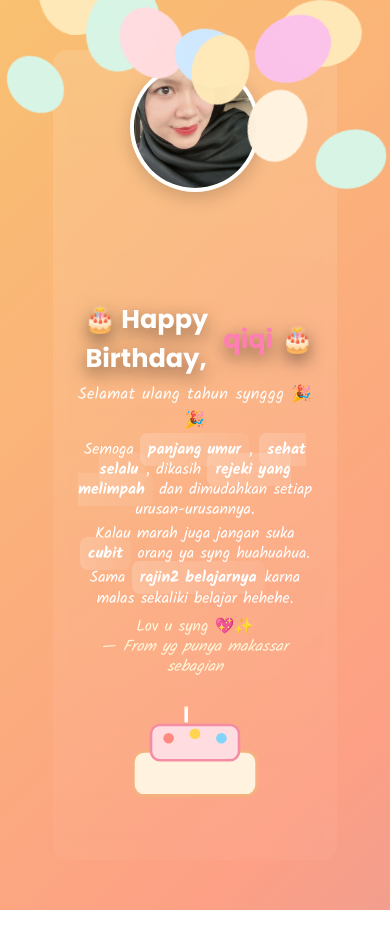
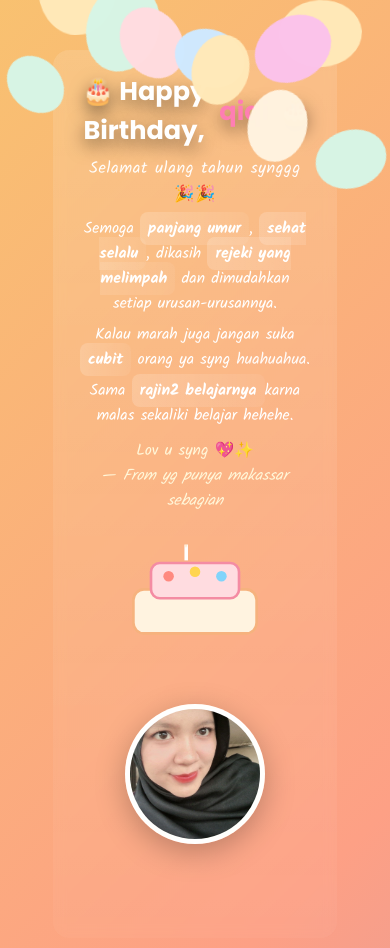
Before and after one commit to b14ckr4v3no/Project_Tahunan, a plain HTML site: page index.html in a window 390 px wide. Before the commit the page ends 910 px from the top, so only its background shows below. Drawn offline with Linux system fonts and the light colour scheme.

Commit message:
Revert style.css to previous committed version

```diff
--- a/style.css
+++ b/style.css
@@ -15,8 +15,7 @@ body{
   animation: gradientBG 18s ease infinite;
   color: #222;
   min-height:100vh;
-  /* allow scrolling on mobile */
-  overflow:auto;
+  overflow:hidden;
   display:flex;align-items:center;justify-content:center;
 }
 
@@ -26,34 +25,34 @@ body{
   width:min(980px,94%);
   margin:0 auto;
   display:flex;
-  gap:14px; /* tightened gap */
+  gap:24px;
   align-items:center;
   background: linear-gradient(180deg, var(--card-bg), rgba(255,255,255,0.04));
-  padding:16px 18px;border-radius:14px;box-shadow:0 8px 20px rgba(0,0,0,0.14);
+  padding:22px;border-radius:16px;box-shadow:0 10px 30px rgba(0,0,0,0.18);
   backdrop-filter: blur(6px);
 }
 
 .left{flex:0 0 220px}
 .right{flex:1;text-align:left;padding:8px 12px}
 
-.photo-frame{width:180px;height:180px;margin:0 auto 6px;border-radius:50%;overflow:hidden;border:5px solid rgba(255,255,255,0.9);box-shadow:0 6px 18px rgba(0,0,0,0.18);background:linear-gradient(180deg,#fff,#ffe);}
+.photo-frame{width:200px;height:200px;margin:0 auto;border-radius:50%;overflow:hidden;border:6px solid rgba(255,255,255,0.85);box-shadow:0 8px 30px rgba(0,0,0,0.25);background:linear-gradient(180deg,#fff,#ffe);}
 .photo-frame img{width:100%;height:100%;object-fit:cover;display:block}
 .photo-frame{position:relative}
 .photo-fallback{position:absolute;inset:0;display:flex;align-items:center;justify-content:center;background:linear-gradient(180deg,rgba(0,0,0,0.18),rgba(0,0,0,0.08));color:#fff;font-size:4rem;font-weight:700}
 .photo-fallback span{display:inline-block}
 
-.title{font-size:2.1rem;margin:0 0 4px 0;color:#fff;text-shadow:0 6px 18px rgba(0,0,0,0.5);display:flex;align-items:center;gap:8px}
+.title{font-size:2.4rem;margin:0 0 6px 0;color:#fff;text-shadow:0 6px 18px rgba(0,0,0,0.5);display:flex;align-items:center;gap:10px}
 .title .name{color:var(--accent);font-weight:700}
 .subtitle{margin:0 0 14px 0;font-size:1.05rem;color:rgba(255,255,255,0.95)}
 
 /* Message block styles */
-.message{margin-top:4px;color:#fff;font-family:'Kalam', 'Poppins', sans-serif}
-.message .subtitle{font-size:1.12rem;margin-bottom:6px;letter-spacing:0.4px}
-.message .line{opacity:0;transform:translateY(6px);transition:all 360ms cubic-bezier(.2,.9,.3,1);margin:4px 0;font-size:1.02rem;line-height:1.28}
+.message{margin-top:6px;color:#fff;font-family:'Kalam', 'Poppins', sans-serif}
+.message .subtitle{font-size:1.25rem;margin-bottom:8px;letter-spacing:0.6px}
+.message .line{opacity:0;transform:translateY(8px);transition:all 420ms cubic-bezier(.2,.9,.3,1);margin:6px 0;font-size:1.04rem}
 .message .line.show{opacity:1;transform:translateY(0)}
 .message .highlight{background:linear-gradient(90deg, rgba(255,255,255,0.18), rgba(255,255,255,0.06));padding:4px 8px;border-radius:8px;color:#fff;font-weight:700}
 .message .emoji{opacity:0.95}
-.message .signature{margin-top:8px;font-size:1.02rem;color:#fff7d9}
+.message .signature{margin-top:10px;font-size:1.06rem;color:#fff7d9}
 
 /* Tiny heart particle */
 .heart{position:fixed;width:12px;height:12px;background:transparent;transform:translate(-50%,-50%);pointer-events:none;z-index:4}
@@ -65,7 +64,7 @@ body{
 .audio-toast{position:fixed;left:50%;bottom:28px;transform:translateX(-50%);background:rgba(0,0,0,0.6);color:#fff;padding:8px 14px;border-radius:18px;z-index:6;opacity:0;transition:opacity .28s ease;font-family:'Poppins',sans-serif}
 
 
-.cake{margin:4px 0 12px 0}
+.cake{margin:6px 0 18px 0}
 .candles rect{transform-origin:center;animation:wiggle 2s infinite ease-in-out}
 @keyframes wiggle{0%{transform:translateY(0)}50%{transform:translateY(-3px)}100%{transform:translateY(0)}}
 
@@ -83,8 +82,7 @@ body{
 /* Responsive tweaks */
 @media (max-width:720px){
   .card{flex-direction:column;align-items:center}
-  /* put photo above content on mobile */
-  .left{order:0}
+  .left{order:2}
   .right{order:1;text-align:center}
   .title{justify-content:center}
 }
@@ -92,15 +90,12 @@ body{
 /* Stronger mobile tweaks for small phones */
 @media (max-width:420px){
   body{padding:10px}
-  .card{width:98%;padding:12px;gap:10px}
-  .photo-frame{width:130px;height:130px;border-width:4px}
+  .card{width:98%;padding:14px;gap:12px}
+  .photo-frame{width:140px;height:140px;border-width:5px}
   .title{font-size:1.6rem}
   .message .subtitle{font-size:1.02rem}
   .message .line{font-size:0.98rem}
   .cake{transform:scale(0.88);transform-origin:center}
   .card{box-shadow:none}
-  #confetti{opacity:0.9;pointer-events:none}
-
-  /* make body content flow naturally and allow vertical scrolling */
-  html, body { height: auto; }
+  #confetti{opacity:0.9}
 }
```
